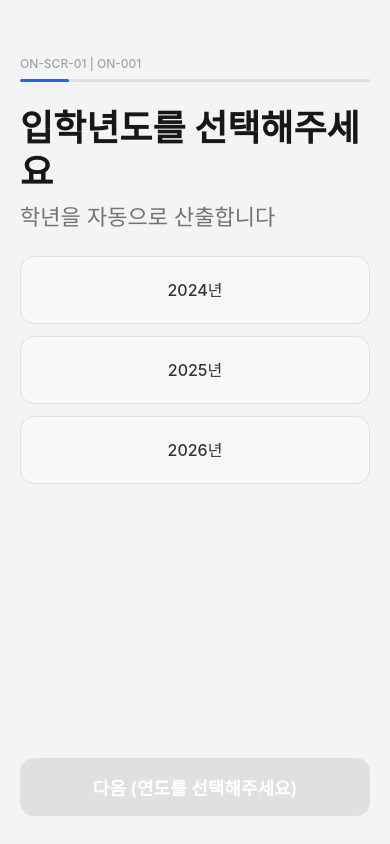
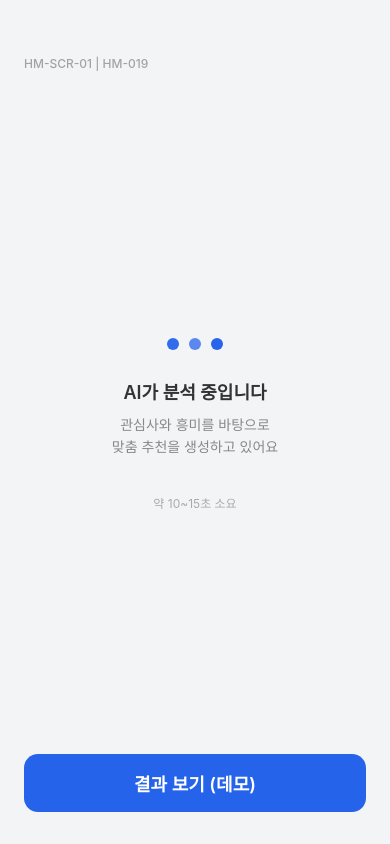
Before and after one commit to Tracktory/Frontend, a React Native app: screen /RecommendLoading in a window 390 px wide. Built offline with nearby package versions, Linux system fonts and the light colour scheme; what react-native-worklets would draw is missing.

Commit message:
feat: 저장 후 추천 로딩 화면 진입 화면 구현

```diff
--- a/src/navigation/OnboardingNavigator.tsx
+++ b/src/navigation/OnboardingNavigator.tsx
@@ -14,6 +14,7 @@ import { InterestSelectSophomorePage } from '@/src/pages/onboarding/InterestSele
 import { OnboardingConfirmPage } from '@/src/pages/onboarding/OnboardingConfirmPage';
 import { OnboardingConfirmSophomorePage } from '@/src/pages/onboarding/OnboardingConfirmSophomorePage';
 import { TrackInputPage } from '@/src/pages/onboarding/TrackInputPage';
+import { RecommendLoadingPage } from '@/src/pages/recommendation/RecommendLoadingPage';
 
 export type OnboardingStackParamList = {
   AdmissionYear: undefined;
@@ -29,6 +30,7 @@ export type OnboardingStackParamList = {
   EmploymentPreferenceSophomore: undefined;
   ExperiencedFieldSophomore: undefined;
   OnboardingConfirmSophomore: undefined;
+  RecommendLoading: undefined;
 };
 
 const Stack = createStackNavigator<OnboardingStackParamList>();
@@ -66,6 +68,7 @@ export function OnboardingNavigator() {
         name="OnboardingConfirmSophomore"
         component={OnboardingConfirmSophomorePage}
       />
+      <Stack.Screen name="RecommendLoading" component={RecommendLoadingPage} />
     </Stack.Navigator>
   );
 }
--- a/src/pages/onboarding/OnboardingConfirmPage.tsx
+++ b/src/pages/onboarding/OnboardingConfirmPage.tsx
@@ -118,7 +118,7 @@ export function OnboardingConfirmPage({ navigation }: Props) {
       employmentValues,
       experiencedFields: allExperiencedFields,
     });
-    console.log('[Onboarding] 다음 화면은 아직 미구현입니다.');
+    navigation.navigate('RecommendLoading');
   };
 
   return (
--- a/src/pages/onboarding/OnboardingConfirmSophomorePage.tsx
+++ b/src/pages/onboarding/OnboardingConfirmSophomorePage.tsx
@@ -70,7 +70,7 @@ export function OnboardingConfirmSophomorePage({ navigation }: Props) {
       values,
       experiencedFields: allExperienced,
     });
-    console.log('[Onboarding] 다음 화면은 아직 미구현입니다.');
+    navigation.navigate('RecommendLoading');
   };
 
   return (
--- /dev/null
+++ b/src/pages/recommendation/RecommendLoadingPage.tsx
@@ -0,0 +1,133 @@
+import React, { useEffect, useRef } from 'react';
+import { Animated, Easing, StyleSheet, Text, View } from 'react-native';
+import { StackScreenProps } from '@react-navigation/stack';
+
+import { Button } from '../../components/Button';
+import { OnboardingStackParamList } from '../../navigation/OnboardingNavigator';
+
+type Props = StackScreenProps<OnboardingStackParamList, 'RecommendLoading'>;
+
+function LoadingDots() {
+  const a1 = useRef(new Animated.Value(0.3)).current;
+  const a2 = useRef(new Animated.Value(0.3)).current;
+  const a3 = useRef(new Animated.Value(0.3)).current;
+
+  useEffect(() => {
+    const makeLoop = (anim: Animated.Value, delay: number) =>
+      Animated.loop(
+        Animated.sequence([
+          Animated.delay(delay),
+          Animated.timing(anim, {
+            toValue: 1,
+            duration: 400,
+            easing: Easing.inOut(Easing.ease),
+            useNativeDriver: true,
+          }),
+          Animated.timing(anim, {
+            toValue: 0.3,
+            duration: 400,
+            easing: Easing.inOut(Easing.ease),
+            useNativeDriver: true,
+          }),
+        ])
+      );
+    const l1 = makeLoop(a1, 0);
+    const l2 = makeLoop(a2, 150);
+    const l3 = makeLoop(a3, 300);
+    l1.start();
+    l2.start();
+    l3.start();
+    return () => {
+      l1.stop();
+      l2.stop();
+      l3.stop();
+    };
+  }, [a1, a2, a3]);
+
+  return (
+    <View style={dotStyles.row}>
+      <Animated.View style={[dotStyles.dot, { opacity: a1 }]} />
+      <Animated.View style={[dotStyles.dot, dotStyles.dotSpacing, { opacity: a2 }]} />
+      <Animated.View style={[dotStyles.dot, dotStyles.dotSpacing, { opacity: a3 }]} />
+    </View>
+  );
+}
+
+const dotStyles = StyleSheet.create({
+  row: { flexDirection: 'row', justifyContent: 'center', alignItems: 'center' },
+  dot: {
+    width: 12,
+    height: 12,
+    borderRadius: 6,
+    backgroundColor: '#2563EB',
+  },
+  dotSpacing: { marginLeft: 10 },
+});
+
+export function RecommendLoadingPage(_props: Props) {
+  const handleDemoResult = () => {
+    console.log('[HM] 결과 보기 데모 (HM-SCR-02 미구현)');
+  };
+
+  return (
+    <View style={styles.screen}>
+      <Text style={styles.screenId}>HM-SCR-01 | HM-019</Text>
+
+      <View style={styles.center}>
+        <LoadingDots />
+        <Text style={styles.title}>AI가 분석 중입니다</Text>
+        <Text style={styles.subLine}>
+          관심사와 흥미를 바탕으로{'\n'}맞춤 추천을 생성하고 있어요
+        </Text>
+        <Text style={styles.hint}>약 10~15초 소요</Text>
+      </View>
+
+      <View style={styles.bottom}>
+        <Button title="결과 보기 (데모)" variant="primary" onPress={handleDemoResult} />
+      </View>
+    </View>
+  );
+}
+
+const styles = StyleSheet.create({
+  screen: {
+    flex: 1,
+    backgroundColor: '#F3F4F6',
+    paddingHorizontal: 24,
+    paddingTop: 56,
+    paddingBottom: 32,
+  },
+  screenId: {
+    fontSize: 12,
+    color: '#A3A3A3',
+    fontWeight: '500',
+  },
+  center: {
+    flex: 1,
+    justifyContent: 'center',
+    alignItems: 'center',
+    paddingTop: 40,
+  },
+  title: {
+    marginTop: 28,
+    fontSize: 18,
+    fontWeight: '600',
+    color: '#333333',
+  },
+  subLine: {
+    marginTop: 10,
+    fontSize: 14,
+    color: '#888888',
+    textAlign: 'center',
+    lineHeight: 22,
+  },
+  hint: {
+    marginTop: 36,
+    fontSize: 12,
+    color: '#AAAAAA',
+  },
+  bottom: {
+    marginTop: 'auto',
+    paddingTop: 16,
+  },
+});
```
